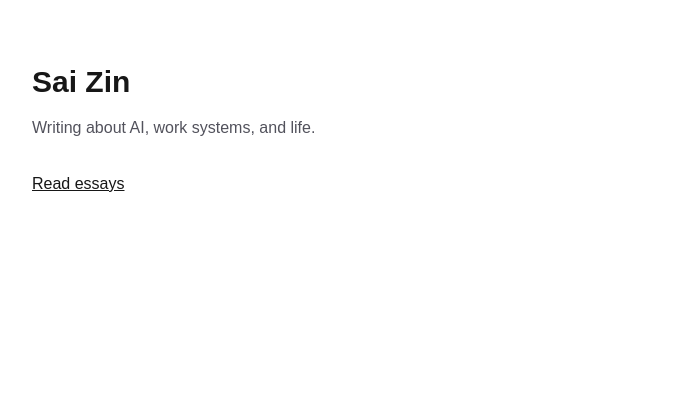
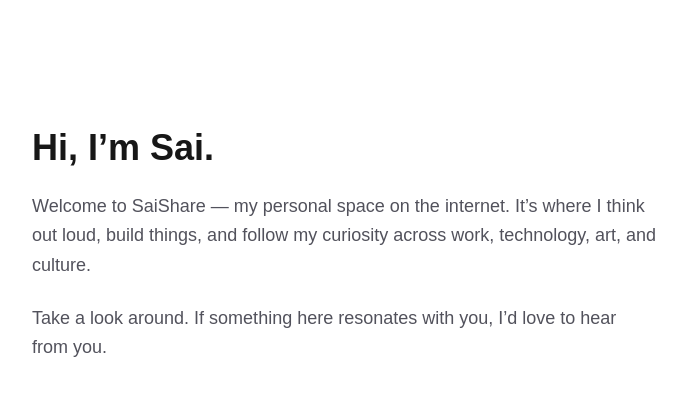
Before and after one commit to iamgittyhubby/saishare, a Next.js app: page / in a window 1280 px wide. Shown: the top 396 px of the page, without its empty margins (296-982 px from the left). Built offline with nearby package versions, Linux system fonts and the light colour scheme.

Commit message:
Update homepage

```diff
--- a/app/page.tsx
+++ b/app/page.tsx
@@ -1,15 +1,19 @@
 export default function Home() {
   return (
-    <main className="mx-auto max-w-2xl px-6 py-16">
-      <h1 className="text-3xl font-semibold">Sai Zin</h1>
+    <main className="mx-auto max-w-2xl px-6 py-32">
+      <h1 className="text-4xl font-semibold">Hi, I’m Sai.</h1>
 
-      <p className="mt-4 text-zinc-600">
-        Writing about AI, work systems, and life.
+      <p className="mt-6 text-lg text-zinc-600 leading-relaxed">
+        Welcome to SaiShare — my personal space on the internet. It’s where I
+        think out loud, build things, and follow my curiosity across work,
+        technology, art, and culture.
       </p>
 
-      <a className="mt-8 inline-block underline" href="/essays">
-        Read essays
-      </a>
+      <p className="mt-6 text-lg text-zinc-600 leading-relaxed">
+        Take a look around. If something here resonates with you, I’d love to hear from
+        you.
+      </p>
+
     </main>
   );
 }
```
